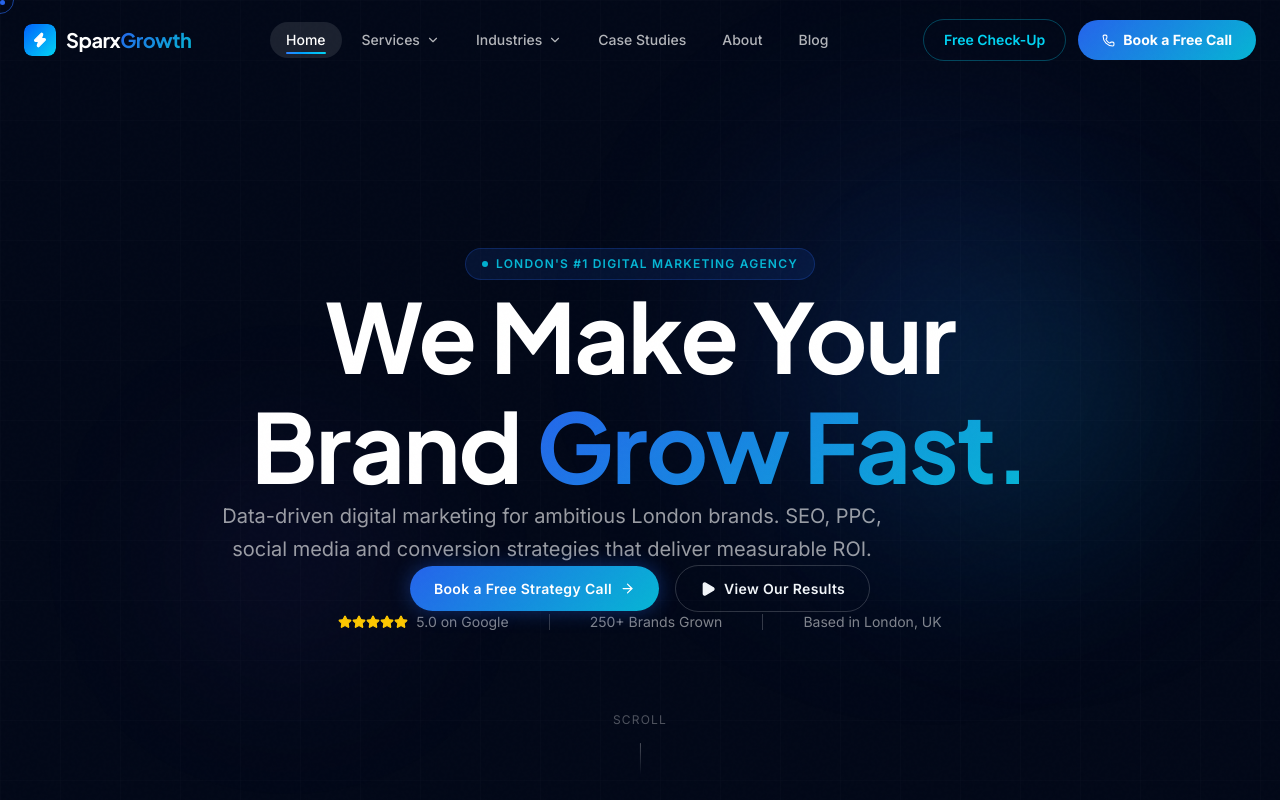
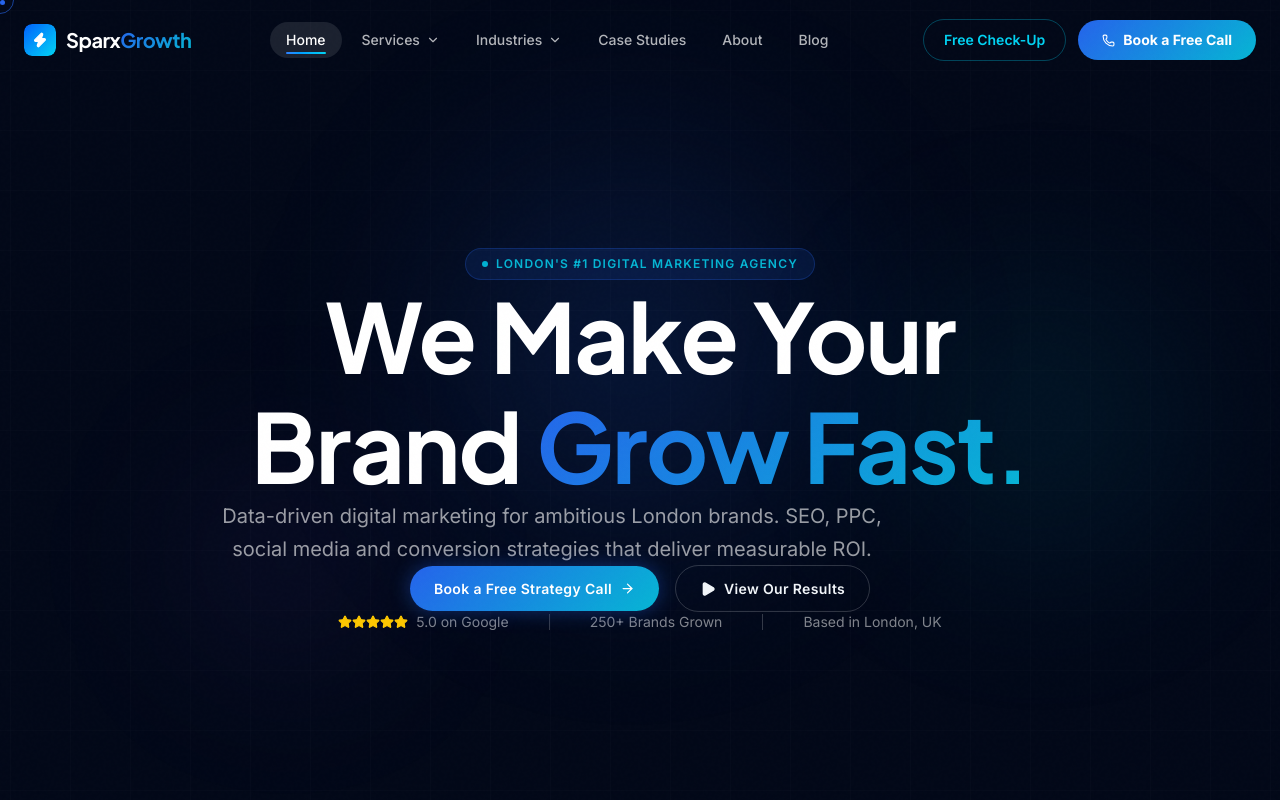
Before and after one commit to Juba1r/sparxgrowth, a Next.js app: page / in a window 1280 px wide. Shown: the top 800 px of the page. Built offline with nearby package versions, Linux system fonts and the light colour scheme.

Commit message:
scroll text removed

```diff
--- a/components/sections/HeroSection.tsx
+++ b/components/sections/HeroSection.tsx
@@ -23,8 +23,7 @@ export function HeroSection() {
             height: 600,
             background: "radial-gradient(circle, rgba(37,99,235,0.18) 0%, transparent 70%)",
             top: "5%",
-            left: "50%",
-            transform: "translateX(-50%)",
+            left: "calc(50% - 300px)",
           }}
         />
         <div
@@ -58,6 +57,7 @@ export function HeroSection() {
           backgroundImage:
             "linear-gradient(rgba(255,255,255,0.5) 1px, transparent 1px), linear-gradient(90deg, rgba(255,255,255,0.5) 1px, transparent 1px)",
           backgroundSize: "60px 60px",
+          backgroundPosition: "center center",
         }}
       />
 
@@ -137,20 +137,6 @@ export function HeroSection() {
         </motion.div>
       </motion.div>
 
-      {/* Scroll indicator */}
-      <motion.div
-        initial={{ opacity: 0 }}
-        animate={{ opacity: 1 }}
-        transition={{ delay: 1.5 }}
-        className="absolute bottom-8 left-1/2 -translate-x-1/2 flex flex-col items-center gap-2"
-      >
-        <span className="text-xs text-white/30 uppercase tracking-widest">Scroll</span>
-        <motion.div
-          animate={{ y: [0, 8, 0] }}
-          transition={{ duration: 1.5, repeat: Infinity }}
-          className="w-px h-8 bg-gradient-to-b from-white/30 to-transparent"
-        />
-      </motion.div>
     </section>
   );
 }
```
